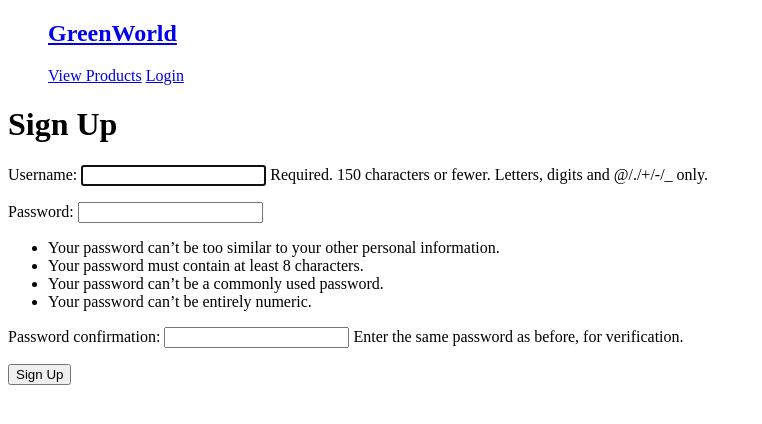
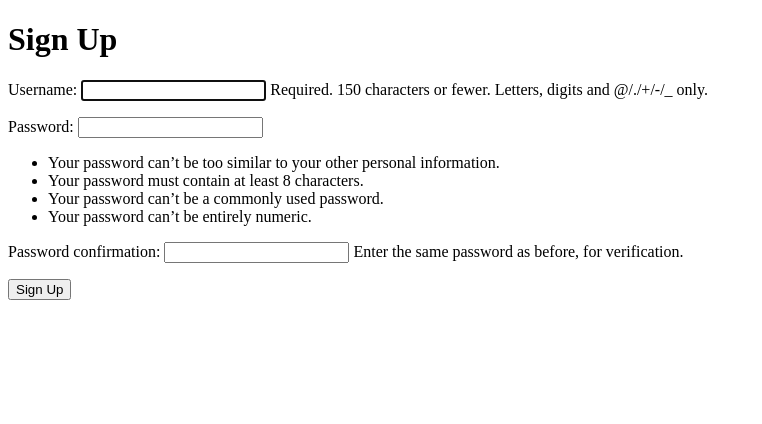
Before and after one commit to Spacexst/GreenWorld-Software-Project, a Django app: page /accounts/signup/ in a window 1280 px wide. Shown: the top 424 px of the page, without its empty margins (0-762 px from the left). Run offline with Django 5.2, Linux system fonts and the light colour scheme.

Commit message:
Update base.html

```diff
--- a/greenworldstaffsite/templates/base.html
+++ b/greenworldstaffsite/templates/base.html
@@ -12,28 +12,6 @@
 		/>
 	</head>
 	<body>
-		<nav class="nav-container">
-			<ul>
-				<h2><a href="{% url 'articles:home' %}">GreenWorld</a></h2>
-				<div class="nav-links">
-					{% if user.is_authenticated and perms.articles.add_article %}
-					<a href="{% url 'articles:article_create' %}"
-						><i class="fa-plus fas"></i
-					></a>
-					{% endif %}
-					<a href="{% url 'articles:home' %}#articles">View Products</a>
-					{% if user.is_authenticated %}
-					<form method="post" action="{% url 'logout' %}">
-						{% csrf_token %}
-						<button type="submit">Logout</button>
-					</form>
-
-					{% else %}
-					<a href="{% url 'login' %}">Login</a>
-					{% endif %}
-				</div>
-			</ul>
-		</nav>
 		<!--Base - Requires Nav bar and footer-->
 		{% block content %} {% endblock %}
 	</body>
```
